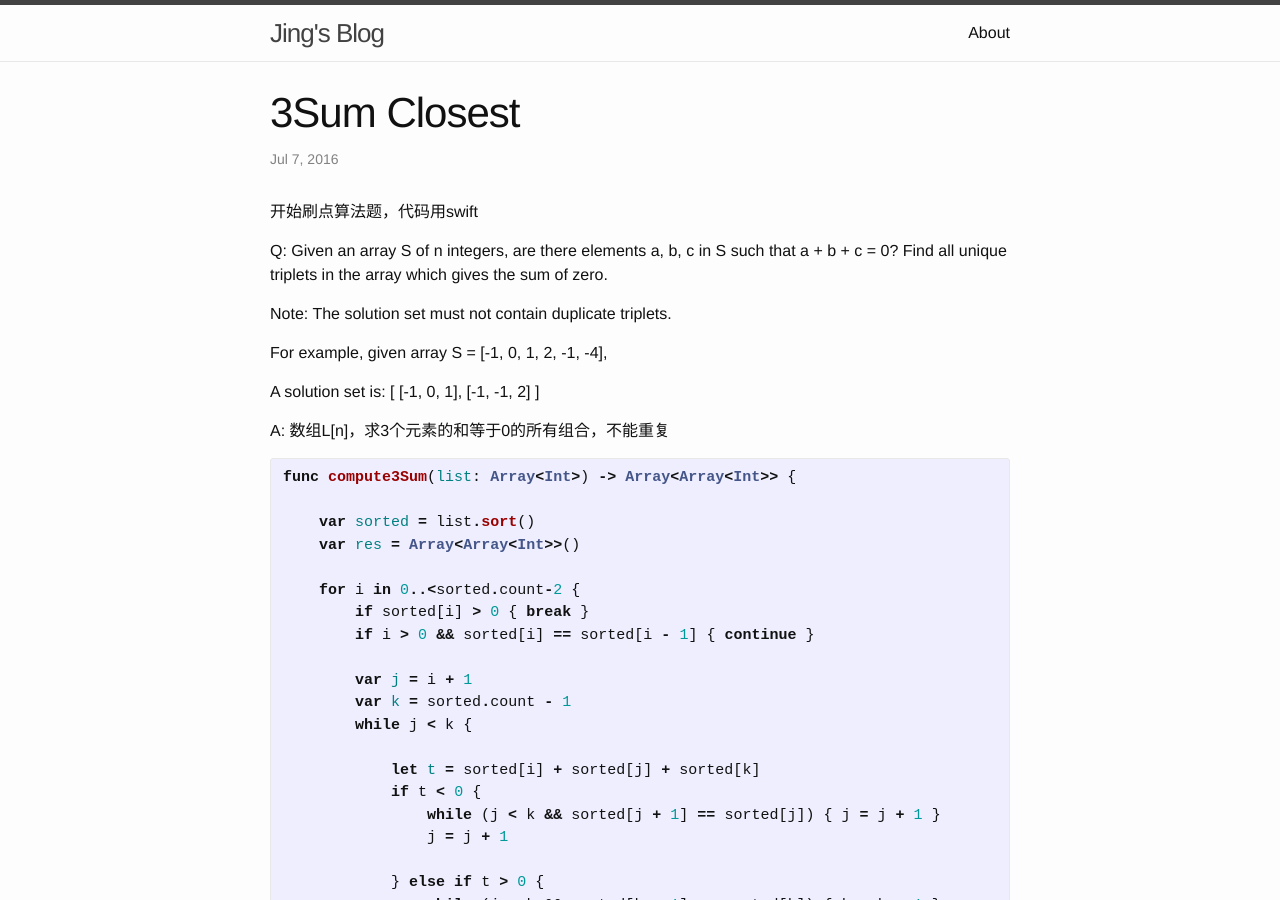
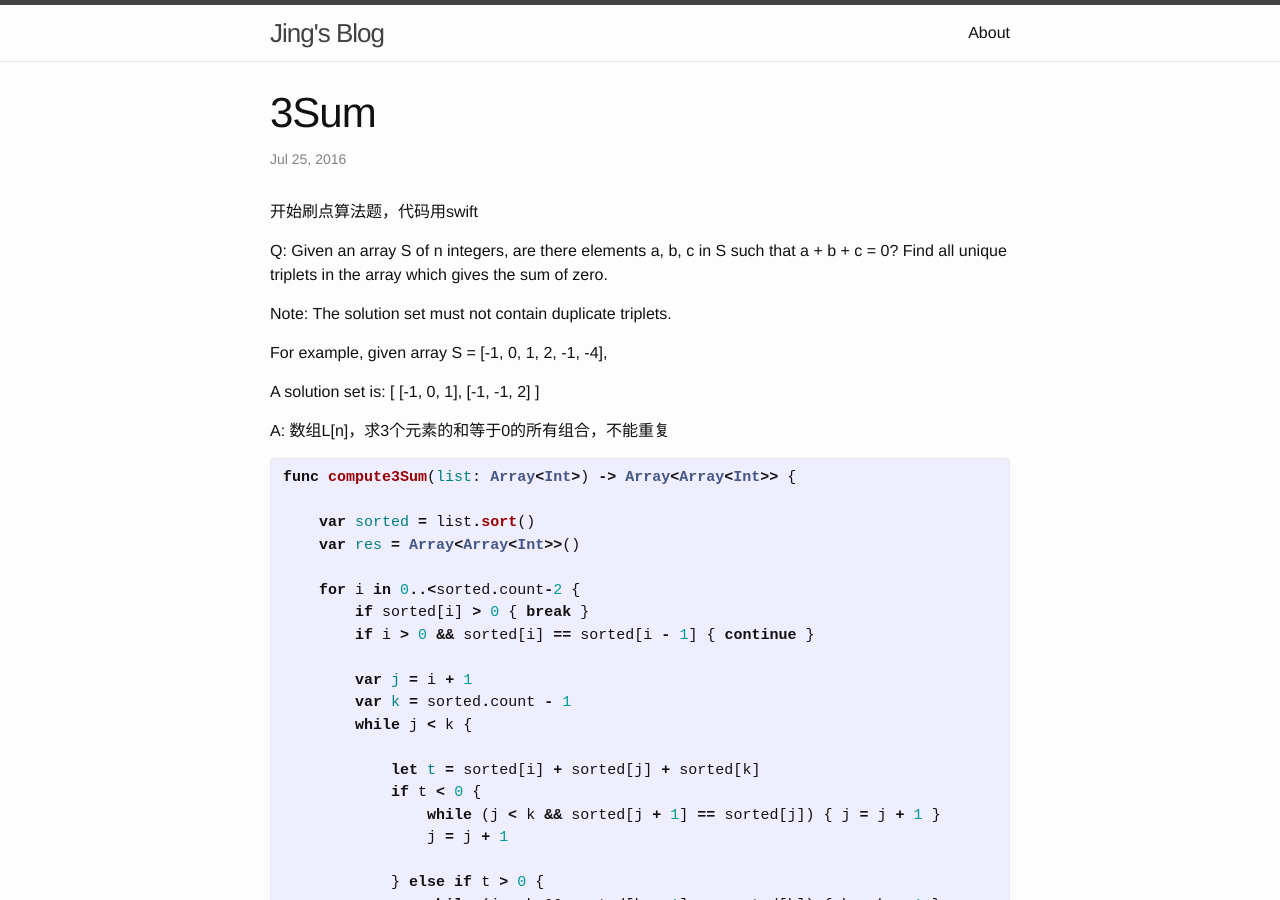
Before and after one commit to JingWZ/JingWZ.github.io, a Jekyll site: the page built from _posts/2016-07-25-3Sum.markdown, in a window 1280 px wide and 900 px high. Built offline with Jekyll 4.4.1, drawn with Linux system fonts in a browser that asks for light colours.

Commit message:
3Sum update

```diff
--- a/_posts/2016-07-25-3Sum.markdown
+++ b/_posts/2016-07-25-3Sum.markdown
@@ -1,7 +1,7 @@
 ---
 layout: post
-title:  "3Sum Closest"
-date:   2016-07-07 12:30:00 +0800
+title:  "3Sum"
+date:   2016-07-25 12:30:00 +0800
 categories: arithmetic
 ---
 开始刷点算法题，代码用swift
```
